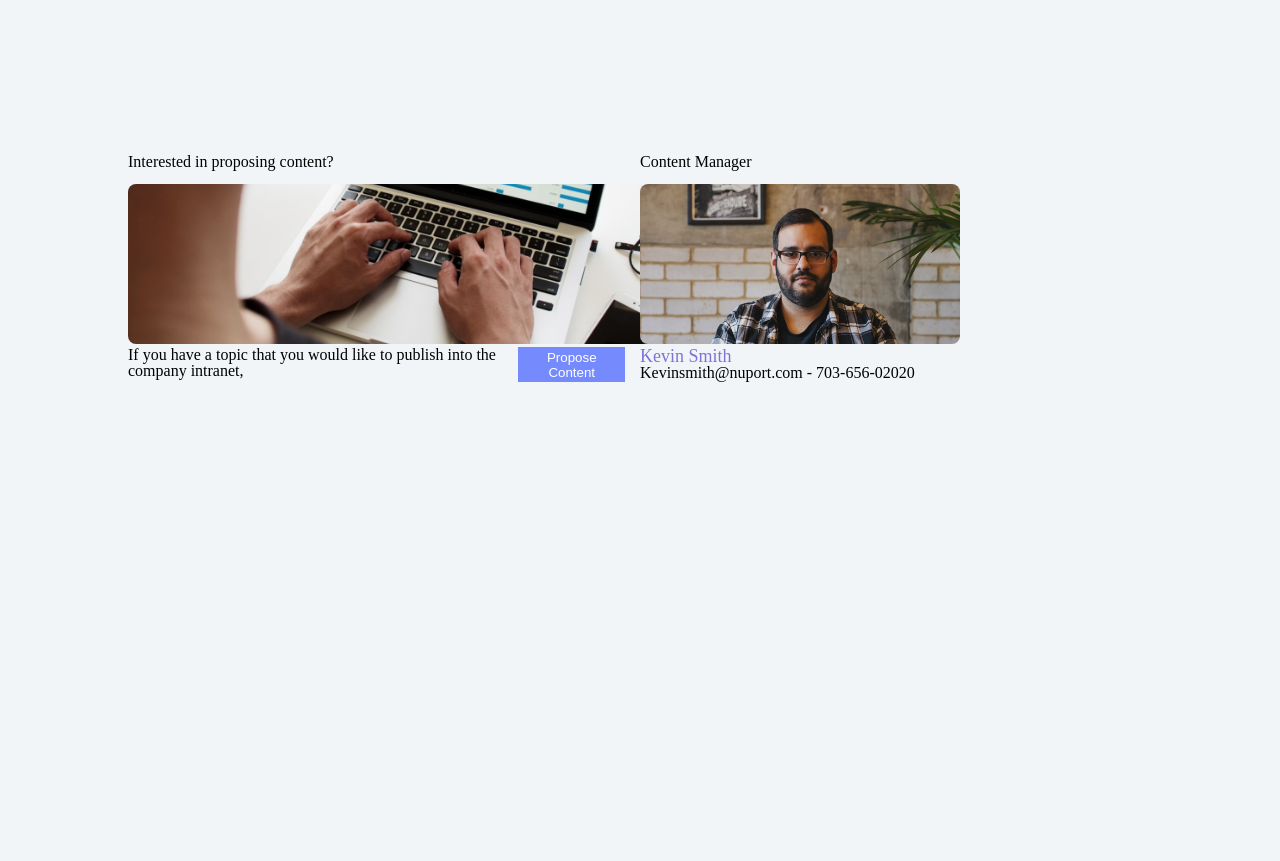
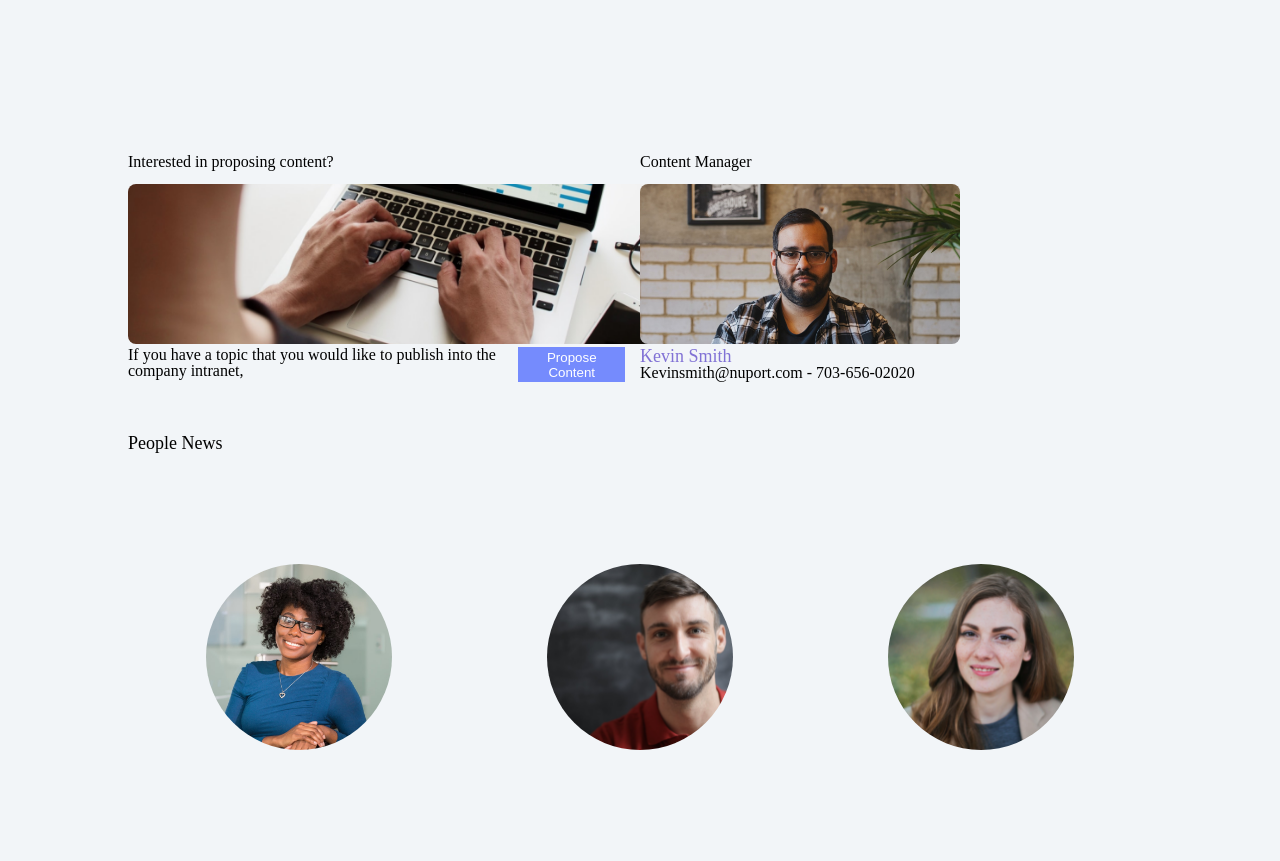
Before and after one commit to soposilverhawk/Allport-project, a plain HTML site: page index.html in a window 1280 px wide. Shown: the part 2994-3855 px from the top of the page. Before the commit the page ends 3376 px from the top, so only its background shows below. Drawn offline with Linux system fonts and the light colour scheme.

Commit message:
Section-6-edit

```diff
--- a/CSS/styles.css
+++ b/CSS/styles.css
@@ -339,3 +339,25 @@ input {
 .content-man {
     flex-direction: column;
 }
+#section-6 {
+    width: 80%;
+    margin: 0 auto;
+    margin-top: 52px;
+}
+#section-6 h1 {
+    font-size: 18px;
+}
+#contacts-cont {
+    width: 100%;
+    height: 409px;
+    display: flex;
+    justify-content: space-between;
+    align-items: center;
+}
+#contacts-cont div {
+    width: 100%;
+    height: 100%;
+    display: flex;
+    justify-content: center;
+    align-items: center;
+}
--- a/index.html
+++ b/index.html
@@ -174,12 +174,27 @@
                 <img src="./Images/photo-1530268729831-4b0b9e170218.png" alt="person with glasses">
                 <div class="content-man">
                     <p id="name-surname">Kevin Smith</p>
-                    <p id="contact-info">Kevinsmith@nuport.com  -  703-656-02020</p>
+                    <p id="contact-info">Kevinsmith@nuport.com - 703-656-02020</p>
+                </div>
+            </div>
+        </section>
+        <section id="section-6">
+            <div>
+                <h1>People News</h1>
+                <div id="contacts-cont">
+                    <div>
+                        <img src="./Images/person-1.png" alt="A woman in blue shirt">
+                    </div>
+                    <div>
+                        <img src="./Images/person-2.png" alt="A man in a red shirt">
+                    </div>
+                    <div>
+                        <img src="./Images/person-3.png" alt="A girl with long hair">
+                    </div>
                 </div>
             </div>
         </section>
     </div>
-
     <script src="./main.js"></script>
 </body>
 
```
Also changed, not shown: Images/person-1.png (added), Images/person-2.png (added), Images/person-3.png (added).
